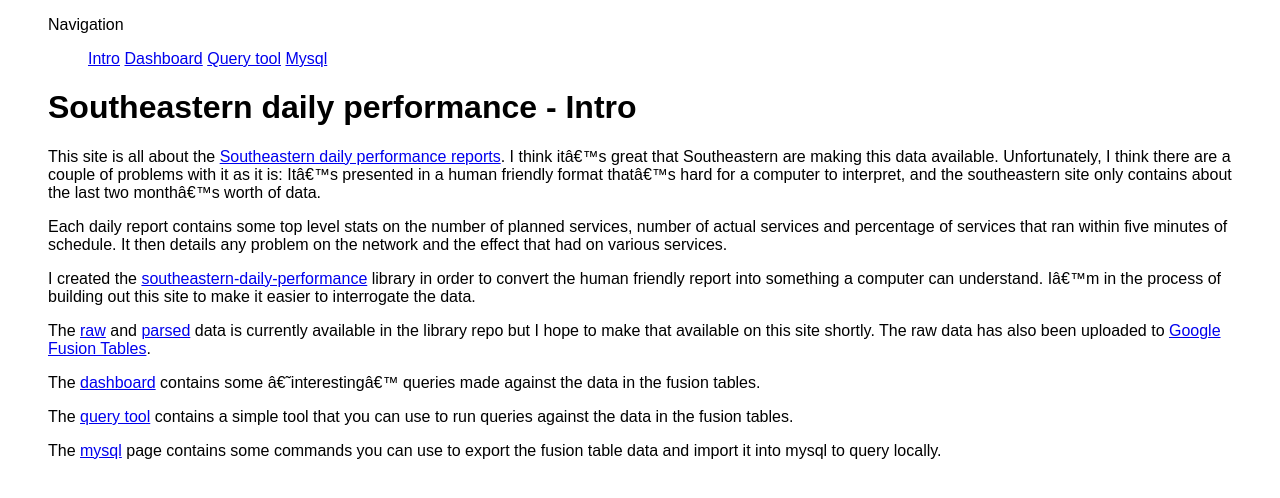
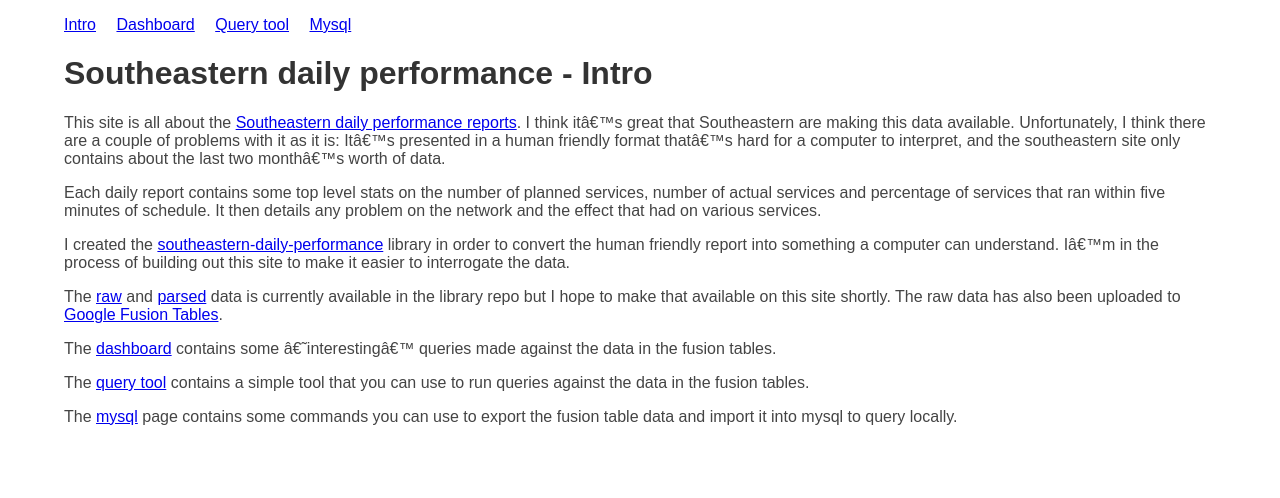
Before and after one commit to chrisroos/southeastern-daily-performance, a Jekyll site: the page built from index.markdown, in a window 1280 px wide. Shown: the top 498 px of the page. Built offline with Jekyll 4.4.1, drawn with Linux system fonts in a browser that asks for light colours; nearby versions of some CDN libraries.

Commit message:
Some minor cosmetic 'improvements'.

```diff
--- a/_layouts/default.html
+++ b/_layouts/default.html
@@ -8,7 +8,6 @@
     <script src="./javascripts/sedpr.js" type="text/javascript" charset="utf-8"></script>
   </head>
   <body>
-    <p>Navigation</p>
     <ul id="navigation">
       <li><a href="./">Intro</a></li>
       <li><a href="./dashboard.html">Dashboard</a></li>
--- a/stylesheets/sedpr.css
+++ b/stylesheets/sedpr.css
@@ -1,10 +1,7 @@
 body {
   font-family: sans-serif;
-  margin: 1em 3em;
-}
-
-#navigation li {
-  display: inline;
+  margin: 1em 4em;
+  color: #444;
 }
 
 pre {
@@ -12,3 +9,15 @@ pre {
   background-color: #eee;
   line-height: 1.5em;
 }
+
+h1, h2, h3, h4, h5, h6 {
+  color: #333;
+}
+
+#navigation {
+  padding-left: 0;
+}
+#navigation li {
+  display: inline;
+  padding-right: 1em;
+}
```
